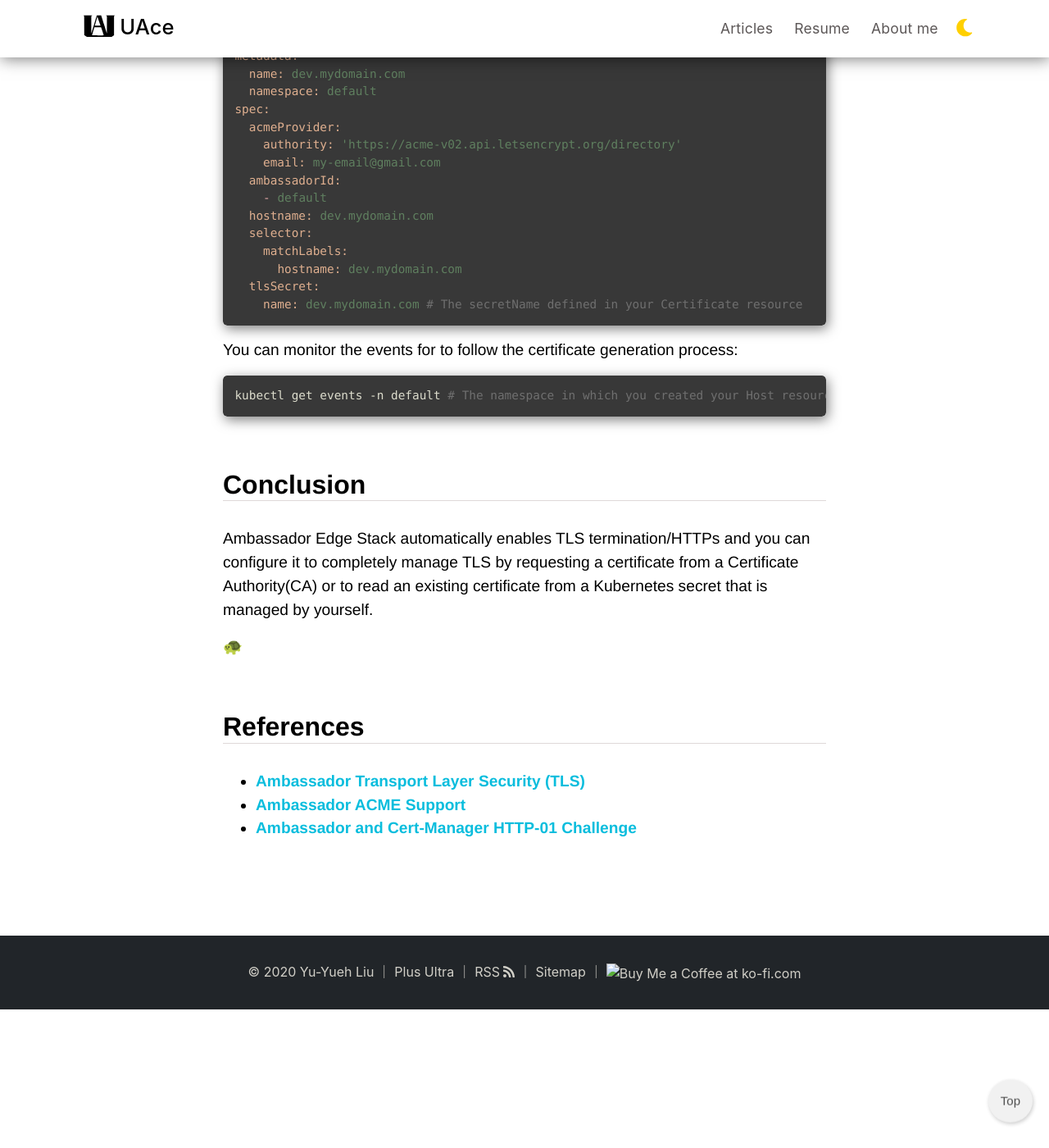
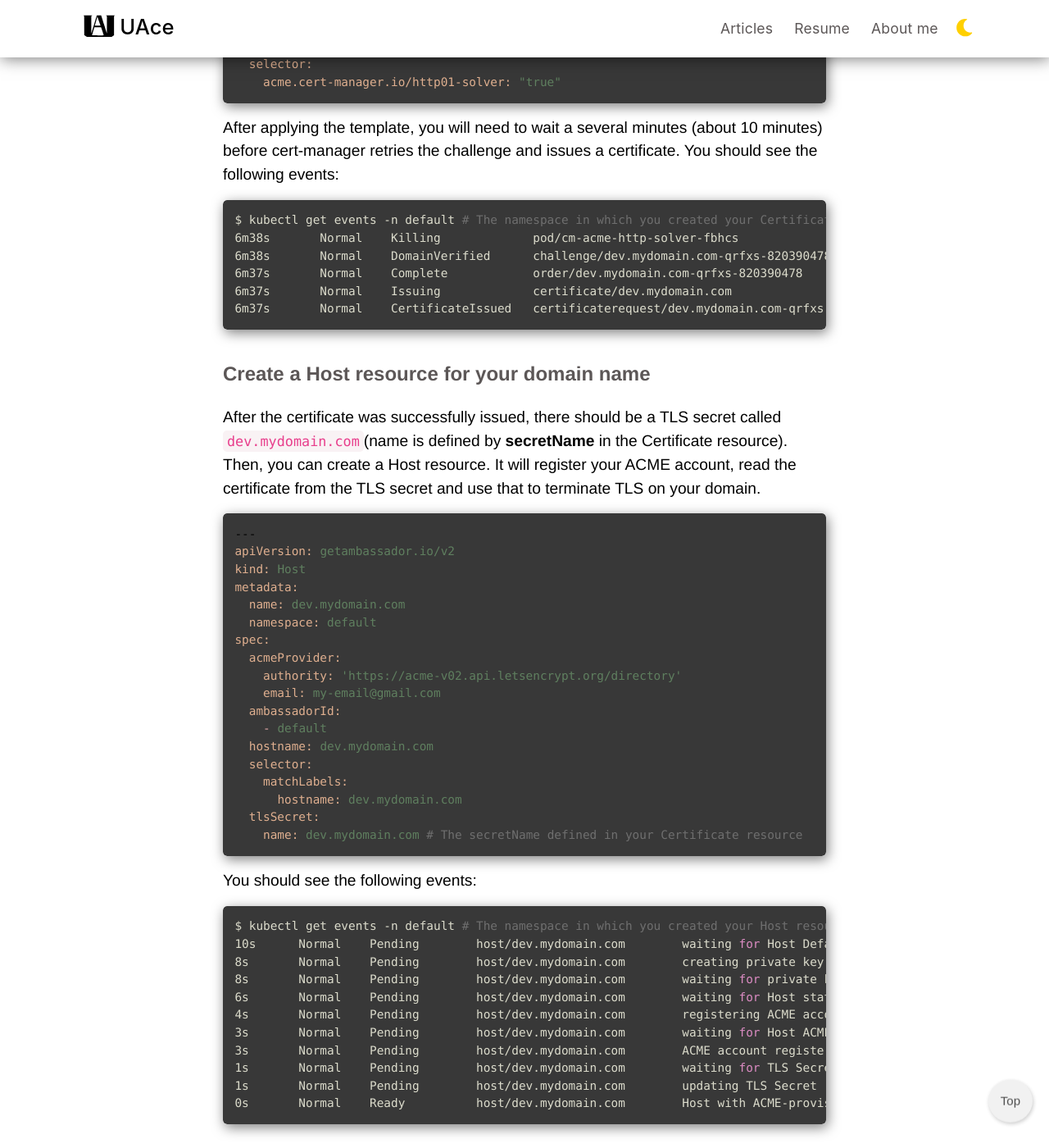
Before and after one commit to UAce/UAce.github.io, a Jekyll site: the page built from _posts/2021-04-13-how-to-setup-ambassador-edge-stack-s-automatic-tls-with-acme.md, in a window 1280 px wide and 1400 px high, scrolled down 4589 px. Shown: the whole window at 82% size. Built offline with Jekyll 4.4.1, drawn with Linux system fonts in a browser that asks for light colours; nearby versions of some CDN libraries; some of the changed text lies outside the part shown.

Commit message:
Update ambassador automatic TLS article: add events

````diff
--- a/_posts/2021-04-13-how-to-setup-ambassador-edge-stack-s-automatic-tls-with-acme.md
+++ b/_posts/2021-04-13-how-to-setup-ambassador-edge-stack-s-automatic-tls-with-acme.md
@@ -37,17 +37,19 @@ Essentially, we can deploy Cert-Manager to manage certificates in Kubernetes for
 For tutorial, I will be using an arbitrary email <ins>my-email@gmail.com</ins> and **Let's Encrypt** to Issue a certificate for an arbitrary domain name <ins>dev.mydomain.com</ins>.
 
 #### Install the Cert-Manager tool with kubectl
+
+Let's start by installing the Cert-Manager tool that will manage our certificates.
+
 ```Bash
-# Install Custom Resource Definition for Cert-Manager
-kubectl apply -f https://github.com/jetstack/cert-manager/releases/latest/download/cert-manager.crds.yaml
-
-# Install Cert-Manager
+# Install Custom Resource Definitions and Cert-Manager
 kubectl apply -f https://github.com/jetstack/cert-manager/releases/latest/download/cert-manager.yaml
 ```
 ***Note**: You can also install Cert-Manager with Helm (see [here](https://cert-manager.io/docs/installation/kubernetes/#installing-with-helm))*
 
 #### Create a ClusterIssuer resource
 > An Issuer or ClusterIssuer identifies which Certificate Authority cert-manager will use to issue a certificate. Issuer is a namespaced resource allowing you to use different CAs in each namespace, a ClusterIssuer is used to issue certificates in any namespace. Configuration depends on which ACME challenge you are using.
+
+Once the Cert-manager deployments are completed, you can create a ClusterIssuer (global) or an Issuer (namespaced) resource. In this case, we are using **Let's Encrypt**.
 
 ```YAML
 ---
@@ -77,6 +79,8 @@ spec:
 #### Create a Certificate resource
 > A Certificate is a namespaced resource that specifies fields that are used to generated certificate signing requests which are then fulfilled by the issuer type you have referenced. Certificates specify which issuer they want to obtain the certificate from by specifying the certificate.spec.issuerRef field.
 
+Once the Issuer is ready, you can create a Certificate resource which will send a request to issue a new certificate.
+
 ```YAML
 ---
 apiVersion: cert-manager.io/v1alpha2
@@ -96,8 +100,25 @@ spec:
   - dev.mydomain.com
 ```
 
+After applying this template, you should see the following events:
+```console
+$ kubectl get events -n default # The namespace in which you created your Certificate resource
+14m         Normal    cert-manager.io     certificaterequest/dev.mydomain.com-qrfxs               Certificate request has been approved by cert-manager.io
+14m         Normal    Issuing             certificate/dev.mydomain.com                            Issuing certificate as Secret does not exist
+14m         Normal    Generated           certificate/dev.mydomain.com                            Stored new private key in temporary Secret resource "dev.mydomain.com-lrdk6"
+14m         Normal    Requested           certificate/dev.mydomain.com                            Created new CertificateRequest resource "dev.mydomain.com-qrfxs"
+14m         Normal    Created             order/dev.mydomain.com-qrfxs-820390478                  Created Challenge resource "dev.mydomain.com-qrfxs-820390478-3681158932" for domain "dev.mydomain.com"
+<unknown>   Normal    Scheduled           pod/cm-acme-http-solver-fbhcs                           Successfully assigned default/cm-acme-http-solver-fbhcs to the-name-of-some-node-1
+14m         Normal    Presented           challenge/dev.mydomain.com-qrfxs-820390478-3681158932   Presented challenge using HTTP-01 challenge mechanism
+14m         Normal    Started             challenge/dev.mydomain.com-qrfxs-820390478-3681158932   Challenge scheduled for processing
+14m         Normal    Pulling             pod/cm-acme-http-solver-fbhcs                           Pulling image "quay.io/jetstack/cert-manager-acmesolver:v1.3.1"
+13m         Normal    Pulled              pod/cm-acme-http-solver-fbhcs                           Successfully pulled image "quay.io/jetstack/cert-manager-acmesolver:v1.3.1"
+13m         Normal    Started             pod/cm-acme-http-solver-fbhcs                           Started container acmesolver
+13m         Normal    Created             pod/cm-acme-http-solver-fbhcs                           Created container acmesolver
+```
+
 #### Create a Mapping and Service resource for HTTP challenge
-At this point, Cert-manager will have created a temporary pod named `cm-acme-http-solver-xxxx` but no certificate has been issued. You will need to create a Mapping resource to allow Ambassador to reach the http-01 challenge solver via `http://dev.mydomain.com/.well-known/acme-challenge/<some-token>`
+At this point, Cert-manager will have created a temporary pod named `cm-acme-http-solver-xxxx` but no certificate has been issued. You will need to create a Mapping resource to allow Ambassador to reach the http-01 challenge solver via `http://dev.mydomain.com/.well-known/acme-challenge/<some-token>`.
 
 ```YAML
 ---
@@ -121,16 +142,19 @@ spec:
   selector:
     acme.cert-manager.io/http01-solver: "true"
 ```
-After applying the template, you will need to wait a couple of minutes before cert-manager retries the challenge and issues a certificate.
 
-You should verify that the secret is created:
-```Bash
-kubectl get secrets dev.mydomain.com
+After applying the template, you will need to wait a several minutes (about 10 minutes) before cert-manager retries the challenge and issues a certificate. You should see the following events:
+```console
+$ kubectl get events -n default # The namespace in which you created your Certificate resource
+6m38s       Normal    Killing             pod/cm-acme-http-solver-fbhcs                           Stopping container acmesolver
+6m38s       Normal    DomainVerified      challenge/dev.mydomain.com-qrfxs-820390478-3681158932   Domain "dev.mydomain.com" verified with "HTTP-01" validation
+6m37s       Normal    Complete            order/dev.mydomain.com-qrfxs-820390478                  Order completed successfully
+6m37s       Normal    Issuing             certificate/dev.mydomain.com                            The certificate has been successfully issued
+6m37s       Normal    CertificateIssued   certificaterequest/dev.mydomain.com-qrfxs               Certificate fetched from issuer successfully
 ```
 
-
 #### Create a Host resource for your domain name
-This will register your ACME account, read the certificate from the **secretName** you defined in your Certificate resource and use that certificate to terminate TLS on your domain.
+After the certificate was successfully issued, there should be a TLS secret called `dev.mydomain.com`(name is defined by **secretName** in the Certificate resource). Then, you can create a Host resource. It will register your ACME account, read the certificate from the TLS secret and use that to terminate TLS on your domain.
 
 ```YAML
 ---
@@ -153,13 +177,23 @@ spec:
     name: dev.mydomain.com # The secretName defined in your Certificate resource
 ```
 
-You can monitor the events for to follow the certificate generation process:
-```Bash
-kubectl get events -n default # The namespace in which you created your Host resource
+You should see the following events:
+```console
+$ kubectl get events -n default # The namespace in which you created your Host resource
+10s      Normal    Pending        host/dev.mydomain.com        waiting for Host DefaultsFilled change to be reflected in snapshot
+8s       Normal    Pending        host/dev.mydomain.com        creating private key Secret
+8s       Normal    Pending        host/dev.mydomain.com        waiting for private key Secret creation to be reflected in snapshot
+6s       Normal    Pending        host/dev.mydomain.com        waiting for Host status change to be reflected in snapshot
+4s       Normal    Pending        host/dev.mydomain.com        registering ACME account
+3s       Normal    Pending        host/dev.mydomain.com        waiting for Host ACME account registration change to be reflected in snapshot
+3s       Normal    Pending        host/dev.mydomain.com        ACME account registered
+1s       Normal    Pending        host/dev.mydomain.com        waiting for TLS Secret update to be reflected in snapshot
+1s       Normal    Pending        host/dev.mydomain.com        updating TLS Secret
+0s       Normal    Ready          host/dev.mydomain.com        Host with ACME-provisioned TLS certificate marked Ready
 ```
 
 ## Conclusion
-Ambassador Edge Stack automatically enables TLS termination/HTTPs and you can configure it to completely manage TLS by requesting a certificate from a Certificate Authority(CA) or to read an existing certificate from a Kubernetes secret that is managed by yourself.
+Ambassador Edge Stack automatically enables TLS termination/HTTPs and you can easily configure it to completely manage TLS by requesting a certificate from a Certificate Authority(CA) instead of generating and managing certificates yourself!
 
 🐢
 
````
